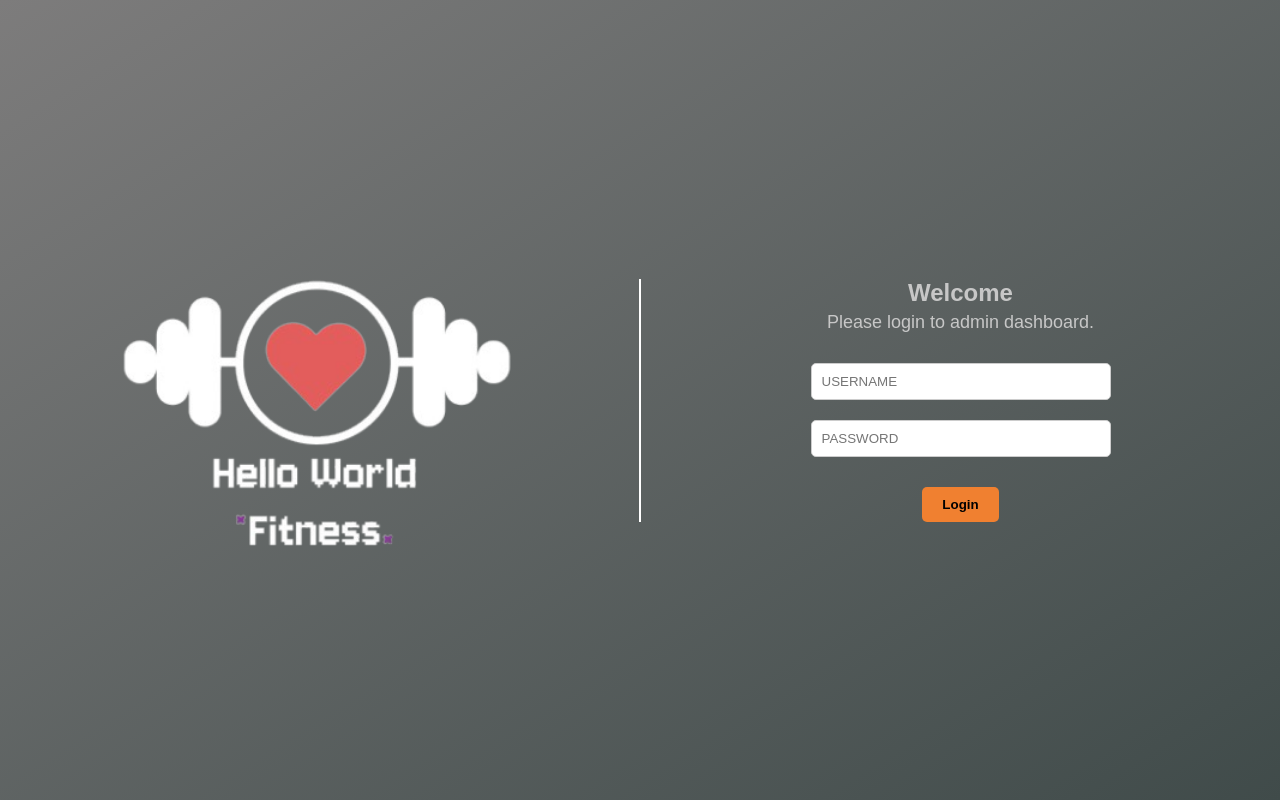
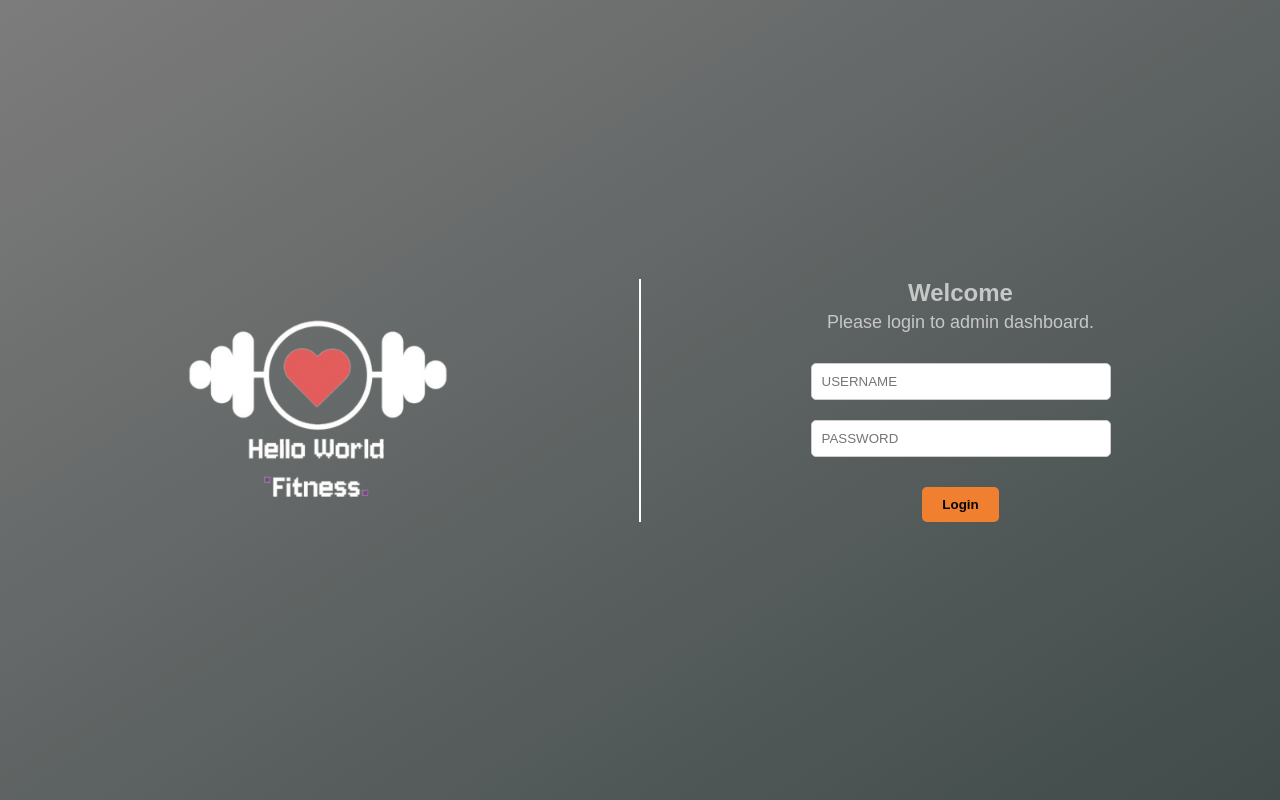
Before and after one commit to zhenzhou66/HelloWorld-Fitness-Web, a React (Vite) app in the folder frontend/: page /login in a window 1280 px wide. Built offline with nearby package versions, Linux system fonts and the light colour scheme.

Commit message:
change logo

```diff
--- a/frontend/src/pages/Login/Login.module.css
+++ b/frontend/src/pages/Login/Login.module.css
@@ -28,8 +28,8 @@
 }
 
 .logo-image {
-  width: 120%;
-  height: 120%;
+  width: 80%;
+  height: 80%;
 }
 
 /* Right Panel styles */
```
